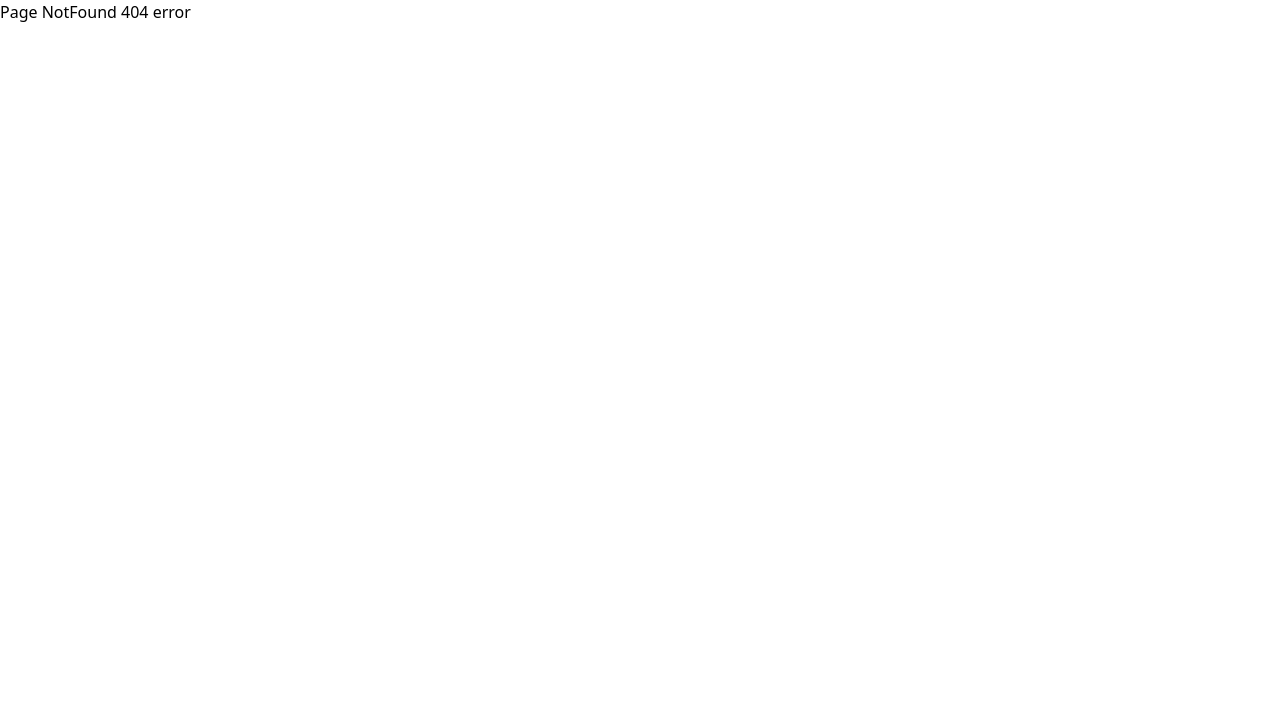
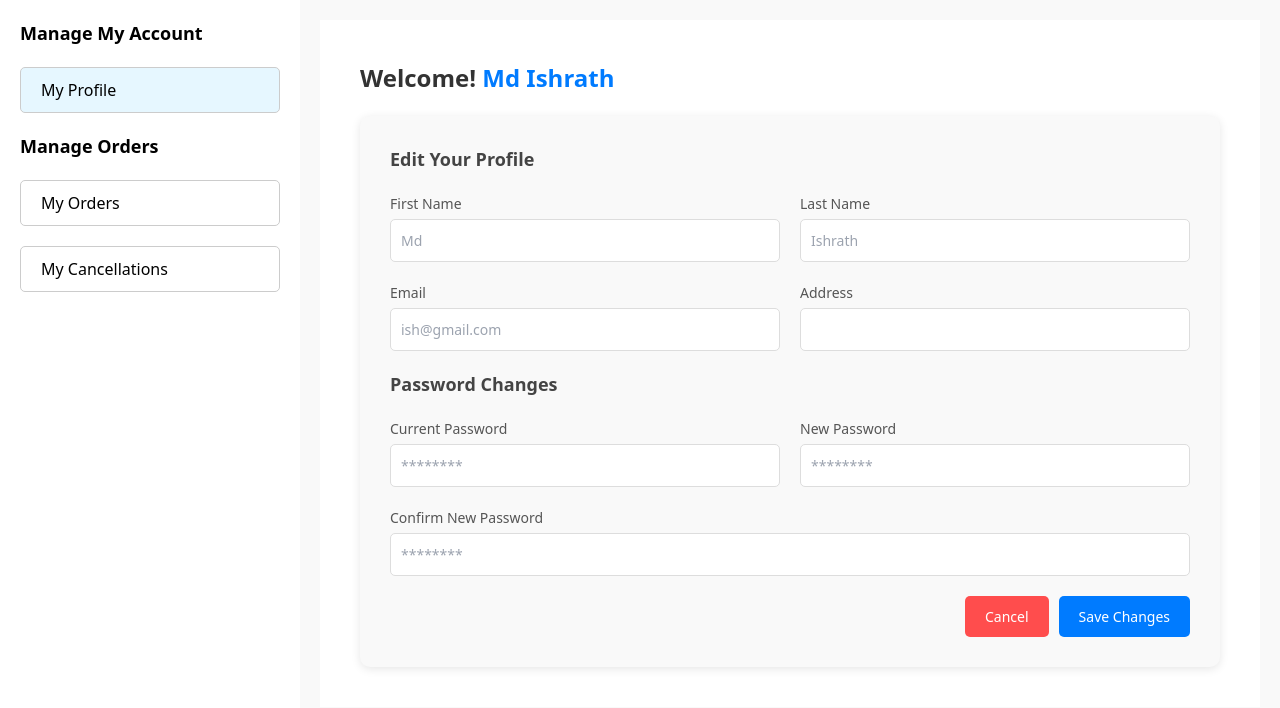
Before and after one commit to InfiniMove-Coders/Hasini_user_side_frontend, a React (Vite) app: page /account in a window 1280 px wide. Before the commit this address had no page. Shown: the top 708 px of the page. Built offline with nearby package versions, Linux system fonts and the light colour scheme.

Commit message:
Improved account page design with updated CSS and component structure

```diff
--- a/package.json
+++ b/package.json
@@ -17,6 +17,7 @@
     "antd": "^5.22.3",
     "dotenv": "^16.4.5",
     "formik": "^2.4.6",
+    "hasini-user-side-frontend": "file:",
     "moment": "^2.30.1",
     "react": "^18.3.1",
     "react-dom": "^18.3.1",
--- a/src/App.css
+++ /dev/null
@@ -1 +0,0 @@
-//app css
--- /dev/null
+++ b/src/components/MyAccount/Account.jsx
@@ -0,0 +1,19 @@
+import React, { useState } from "react";
+import Sidebar from "./Sidebar";
+import Profile from "./Profile";
+
+function Account() {
+  const [activeTab, setActiveTab] = useState("profile");
+
+  return (
+    <div style={{ display: "flex", height: "100vh" }}>
+      <Sidebar activeTab={activeTab} setActiveTab={setActiveTab} />
+      <div style={{ flex: 1, padding: "20px", backgroundColor: "#f9f9f9" }}>
+        {activeTab === "profile" && <Profile />}
+        {/* Add other tab components as needed */}
+      </div>
+    </div>
+  );
+}
+
+export default Account;
--- /dev/null
+++ b/src/components/MyAccount/Profile.css
@@ -0,0 +1,95 @@
+.profile {
+    flex: 1;
+    padding: 40px;
+    background-color: #fff;
+  }
+
+  .profile-title {
+    font-size: 24px;
+    font-weight: bold;
+    margin-bottom: 20px;
+    color: #333;
+  }
+
+  .profile-name {
+    color: #007bff;
+  }
+
+  .profile-form {
+    background-color: #f9f9f9;
+    padding: 30px;
+    border-radius: 10px;
+    box-shadow: 0 2px 10px rgba(0, 0, 0, 0.1);
+  }
+
+  .profile-subtitle {
+    font-size: 18px;
+    font-weight: bold;
+    margin-bottom: 20px;
+    color: #444;
+  }
+
+  .profile-fields {
+    display: flex;
+    flex-wrap: wrap;
+    gap: 20px;
+    margin-bottom: 20px;
+  }
+
+  .profile-fields div {
+    flex: 1 1 calc(50% - 20px);
+  }
+
+  .profile-fields label {
+    font-size: 14px;
+    margin-bottom: 5px;
+    display: block;
+    color: #555;
+  }
+
+  .profile-fields input {
+    width: 100%;
+    padding: 10px;
+    border: 1px solid #ddd;
+    border-radius: 5px;
+    font-size: 14px;
+    outline: none;
+  }
+
+  .profile-fields input:focus {
+    border-color: #007bff;
+    box-shadow: 0 0 5px rgba(0, 123, 255, 0.2);
+  }
+
+  .profile-buttons {
+    text-align: right;
+  }
+
+  .cancel-btn {
+    padding: 10px 20px;
+    font-size: 14px;
+    border: none;
+    border-radius: 5px;
+    background-color: #ff4d4d;
+    color: white;
+    cursor: pointer;
+    margin-right: 10px;
+  }
+
+  .cancel-btn:hover {
+    background-color: #e60000;
+  }
+
+  .save-btn {
+    padding: 10px 20px;
+    font-size: 14px;
+    border: none;
+    border-radius: 5px;
+    background-color: #007bff;
+    color: white;
+    cursor: pointer;
+  }
+
+  .save-btn:hover {
+    background-color: #0056b3;
+  }
--- /dev/null
+++ b/src/components/MyAccount/Profile.jsx
@@ -0,0 +1,52 @@
+import React from "react";
+import "./profile.css";
+
+function Profile() {
+  return (
+    <div className="profile">
+      <h2 className="profile-title">Welcome! <span className="profile-name">Md Ishrath</span></h2>
+      <div className="profile-form">
+        <h3 className="profile-subtitle">Edit Your Profile</h3>
+        <div className="profile-fields">
+          <div>
+            <label>First Name</label>
+            <input type="text" placeholder="Md" />
+          </div>
+          <div>
+            <label>Last Name</label>
+            <input type="text" placeholder="Ishrath" />
+          </div>
+          <div>
+            <label>Email</label>
+            <input type="email" placeholder="ish@gmail.com" />
+          </div>
+          <div>
+            <label>Address</label>
+            <input type="text" placeholder="" />
+          </div>
+        </div>
+        <h3 className="profile-subtitle">Password Changes</h3>
+        <div className="profile-fields">
+          <div>
+            <label>Current Password</label>
+            <input type="password" placeholder="********" />
+          </div>
+          <div>
+            <label>New Password</label>
+            <input type="password" placeholder="********" />
+          </div>
+          <div>
+            <label>Confirm New Password</label>
+            <input type="password" placeholder="********" />
+          </div>
+        </div>
+        <div className="profile-buttons">
+          <button className="cancel-btn">Cancel</button>
+          <button className="save-btn">Save Changes</button>
+        </div>
+      </div>
+    </div>
+  );
+}
+
+export default Profile;
--- /dev/null
+++ b/src/components/MyAccount/Sidebar.css
@@ -0,0 +1,28 @@
+.sidebar-container {
+    width: 300px;
+    background-color: #fff;
+    box-shadow: 0 4px 8px rgba(0, 0, 0, 0.1);
+    padding: 20px;
+    display: flex;
+    flex-direction: column;
+    gap: 20px;
+  }
+
+  .sidebar-title {
+    margin: 0;
+    font-size: 18px;
+    font-weight: bold;
+  }
+
+  .sidebar-btn {
+    background-color: #fff;
+    border: 1px solid #ccc;
+    padding: 10px 20px;
+    border-radius: 5px;
+    text-align: left;
+    cursor: pointer;
+  }
+
+  .sidebar-btn.active {
+    background-color: #e6f7ff;
+  }
--- /dev/null
+++ b/src/components/MyAccount/Sidebar.jsx
@@ -0,0 +1,31 @@
+import React from "react";
+import "./sidebar.css";
+
+function Sidebar({ activeTab, setActiveTab }) {
+  return (
+    <div className="sidebar-container">
+      <h3 className="sidebar-title">Manage My Account</h3>
+      <button
+        className={`sidebar-btn ${activeTab === "profile" ? "active" : ""}`}
+        onClick={() => setActiveTab("profile")}
+      >
+        My Profile
+      </button>
+      <h3 className="sidebar-title">Manage Orders</h3>
+      <button
+        className={`sidebar-btn ${activeTab === "orders" ? "active" : ""}`}
+        onClick={() => setActiveTab("orders")}
+      >
+        My Orders
+      </button>
+      <button
+        className={`sidebar-btn ${activeTab === "cancellations" ? "active" : ""}`}
+        onClick={() => setActiveTab("cancellations")}
+      >
+        My Cancellations
+      </button>
+    </div>
+  );
+}
+
+export default Sidebar;
--- a/src/routers/IndexRouter.jsx
+++ b/src/routers/IndexRouter.jsx
@@ -4,6 +4,8 @@ import NotFound from "../pages/NotFound"
 import Navbar from "../components/navbar/Navbar"
 import Carousel from "../components/carousel/Carousel"
 import ItemDetails from "../components/ItemDetails/ItemDetails"
+
+import Account from "../components/MyAccount/Account"
 
 const IndexRouter = () => {
 	return (
@@ -12,6 +14,7 @@ const IndexRouter = () => {
 			<Route path="navbar" element={<Navbar />} />
 			<Route path="carousel" element={<Carousel />} />
 			<Route path="itemdetails" element={<ItemDetails />} />
+			<Route path="account" element={<Account/>}/>
 			<Route path="*" element={<NotFound />} />
 		</Routes>
 	)
```
Also changed, not shown: 1 other file (tests, documents, lock files or other folders).
